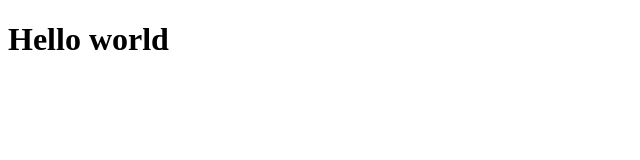
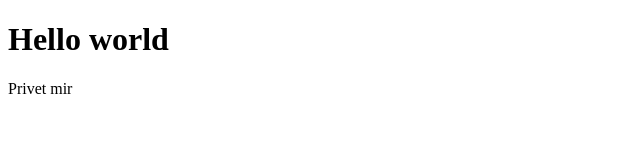
Before and after one commit to Ala-key/09.11.2022, a plain HTML site: page index.html in a window 1280 px wide. Shown: the full height of the page, 0-640 px from the left. Drawn offline with Linux system fonts and the light colour scheme.

Commit message:
Changed index.html

```diff
--- a/index.html
+++ b/index.html
@@ -8,5 +8,6 @@
 </head>
 <body>
   <h1>Hello world</h1>
+  <p>Privet mir</p>
 </body>
 </html>
```
